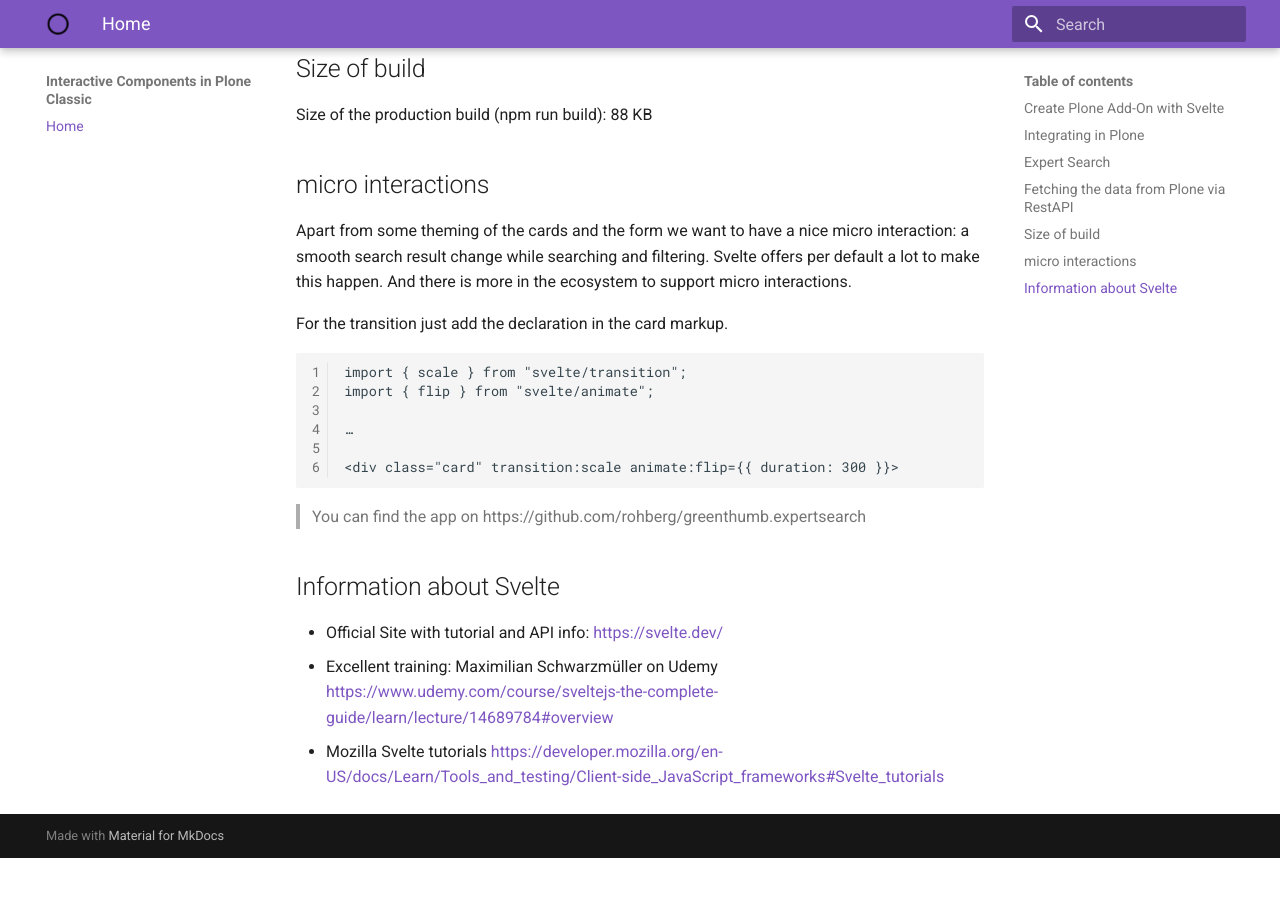
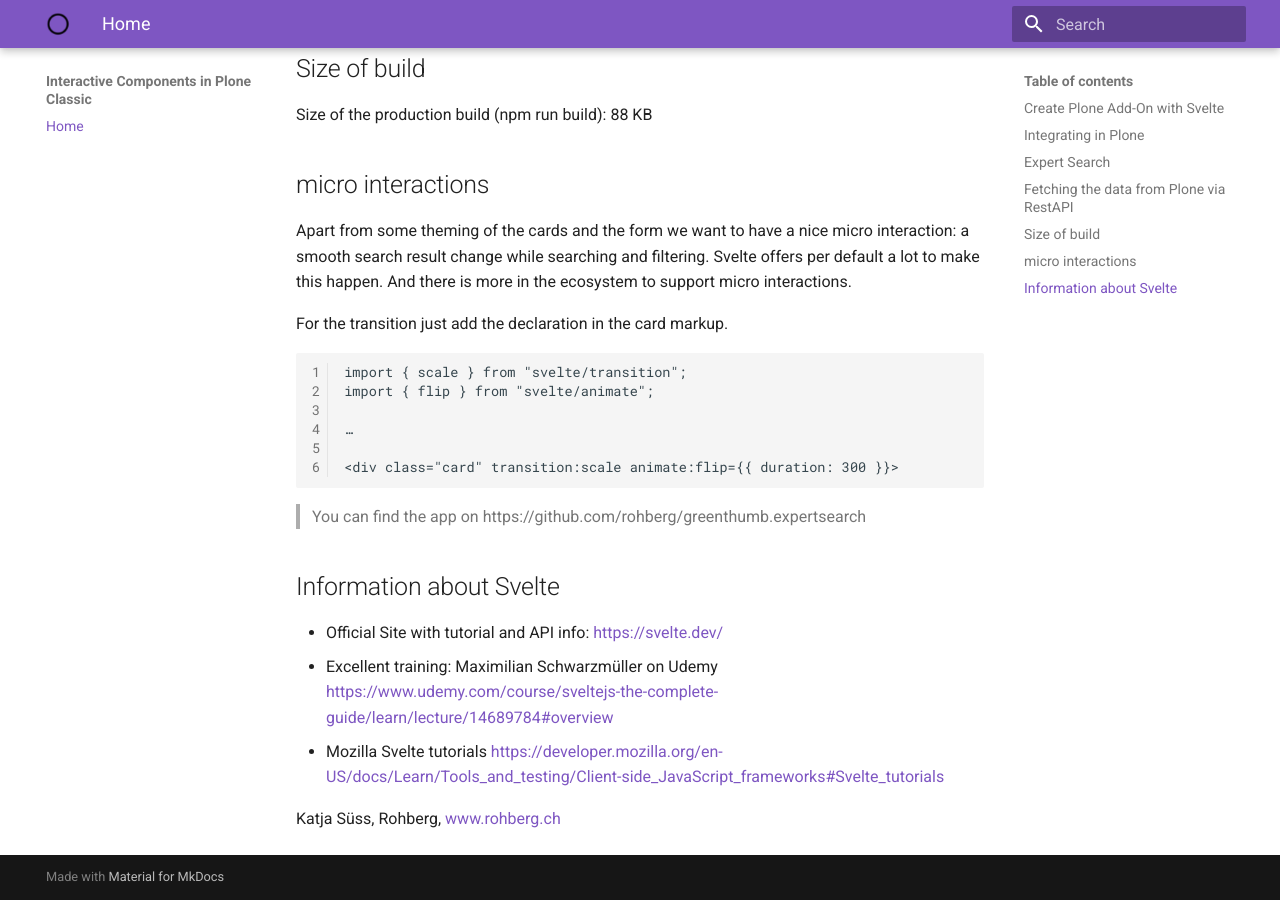
Before and after one commit to rohberg/talk-interactive-components-in-classic-plone, an MkDocs documentation site: the page built from docs/index.md, in a window 1280 px wide and 900 px high, scrolled down 10817 px. Built offline with MkDocs 1.6.1 and Material for MkDocs 9.7.7, drawn with Linux system fonts in a browser that asks for light colours; before the commit the page ends 11675 px from its top, so only the background shows below that.

Commit message:
Update index.md

```diff
--- a/docs/index.md
+++ b/docs/index.md
@@ -457,3 +457,7 @@ For the transition just add the declaration in the card markup.
 * Official Site with tutorial and API info: [https://svelte.dev/](https://svelte.dev/)
 * Excellent training: Maximilian Schwarzmüller on Udemy [https://www.udemy.com/course/sveltejs-the-complete-guide/learn/lecture/14689784#overview](https://www.udemy.com/course/sveltejs-the-complete-guide/learn/lecture/14689784#overview)
 * Mozilla Svelte tutorials [https://developer.mozilla.org/en-US/docs/Learn/Tools_and_testing/Client-side_JavaScript_frameworks#Svelte_tutorials](https://developer.mozilla.org/en-US/docs/Learn/Tools_and_testing/Client-side_JavaScript_frameworks#Svelte_tutorials)
+
+
+
+Katja Süss, Rohberg, [www.rohberg.ch](https://wwww.rohberg.ch)
```
